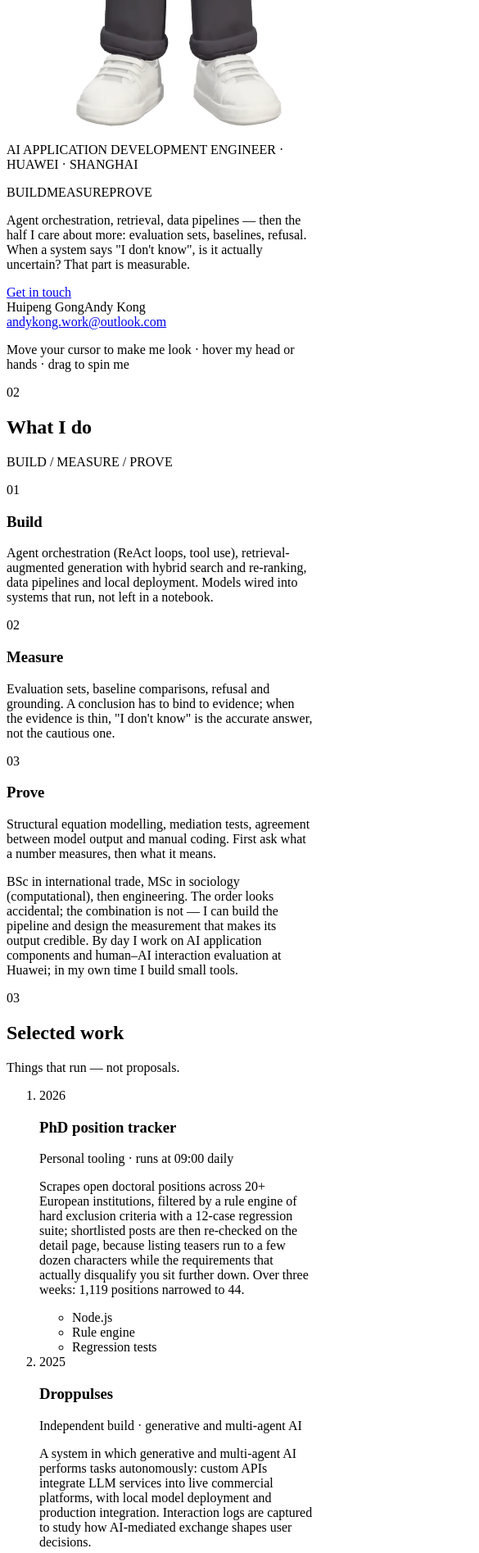
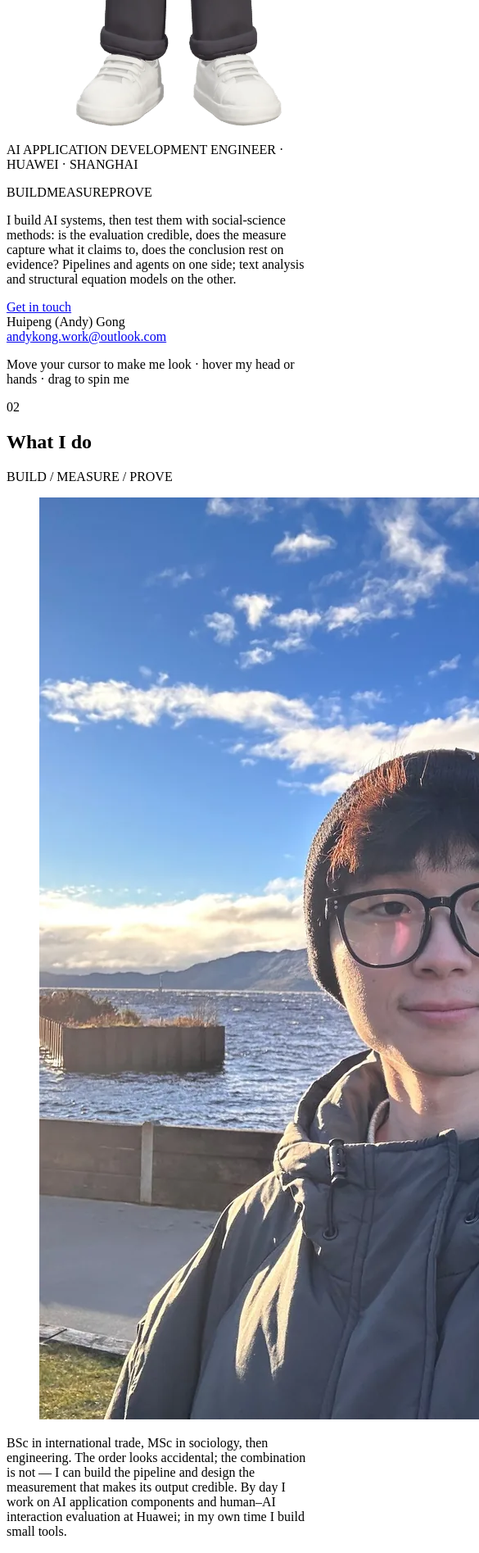
Before and after one commit to AndyKong0522/personal-site, a React (Vite) app: page / in a window 390 px wide. Shown: the part 868-2763 px from the top of the page at 82% size, 585 px wide, since content can reach past the window. Built offline with nearby package versions, Linux system fonts and the light colour scheme; the HTML template or start-up script is replaced by a standard one.

Commit message:
Content: research-forward hero, drop tracker, photo in About, full LinkedIn, EN name format

```diff
--- a/index.html
+++ b/index.html
@@ -6,7 +6,7 @@
     <title>拱慧鹏 Huipeng Gong · 人工智能系统与评测</title>
     <meta
       name="description"
-      content="拱慧鹏（Huipeng Gong）· 做人工智能系统，也做判断它好不好用的评测 · 智能体、检索、评测设计 · 上海"
+      content="拱慧鹏（Huipeng Gong）· 做人工智能系统，并用社会科学的方法检验它 · 评测、测量与计算社会科学 · 上海"
     />
     <link rel="canonical" href="https://gonghuipeng.com/" />
     <meta name="theme-color" content="#f2efe8" />
@@ -17,7 +17,7 @@
     <meta property="og:site_name" content="拱慧鹏 Huipeng Gong" />
     <meta property="og:url" content="https://gonghuipeng.com/" />
     <meta property="og:title" content="拱慧鹏 Huipeng Gong · 人工智能系统与评测" />
-    <meta property="og:description" content="做人工智能系统，也做判断它好不好用的评测 · 智能体、检索、评测设计" />
+    <meta property="og:description" content="做人工智能系统，并用社会科学的方法检验它 · 评测、测量与计算社会科学" />
     <meta property="og:image" content="https://gonghuipeng.com/og.png" />
     <meta property="og:image:width" content="1200" />
     <meta property="og:image:height" content="630" />
@@ -27,7 +27,7 @@
 
     <meta name="twitter:card" content="summary_large_image" />
     <meta name="twitter:title" content="拱慧鹏 Huipeng Gong · 人工智能系统与评测" />
-    <meta name="twitter:description" content="做人工智能系统，也做判断它好不好用的评测 · 智能体、检索、评测设计" />
+    <meta name="twitter:description" content="做人工智能系统，并用社会科学的方法检验它 · 评测、测量与计算社会科学" />
     <meta name="twitter:image" content="https://gonghuipeng.com/og.png" />
   </head>
   <body>
--- a/src/App.tsx
+++ b/src/App.tsx
@@ -373,6 +373,22 @@ export default function App() {
             <p className="rail-note">{t.about.eyebrow}</p>
           </header>
           <div className="section-body">
+            {/* 照片 + 自述并排，三栏放下面通栏 */}
+            <div className="about-top reveal">
+              <figure className="about-photo">
+                <img
+                  src="/portrait.webp"
+                  alt={t.a11y.photoAlt}
+                  width={900}
+                  height={1125}
+                  loading="lazy"
+                  decoding="async"
+                />
+              </figure>
+              <div className="about-bio">
+                <p>{t.about.bio}</p>
+              </div>
+            </div>
             <div className="pillars">
               {t.about.pillars.map((p) => (
                 <article key={p.title} className="pillar reveal">
@@ -381,9 +397,6 @@ export default function App() {
                   <p>{p.text}</p>
                 </article>
               ))}
-            </div>
-            <div className="about-bio reveal">
-              <p>{t.about.bio}</p>
             </div>
           </div>
         </section>
--- a/src/content.ts
+++ b/src/content.ts
@@ -61,7 +61,7 @@ export const content = {
       nameEn: 'Huipeng Gong',
       nameAlt: '',
       cta: '联系我',
-      lead: '智能体编排、检索、数据管线，然后是更在意的那一半：评测集、基线对照、拒答。一个系统说"不知道"的时候，它是不是真的不知道——这件事可以测。',
+      lead: '用工程把人工智能系统做出来，再用社会科学的方法检验它：评测可不可信，测量测到的是不是想测的，结论能不能落到证据上。一手写数据管线和智能体，一手做文本分析、结构方程与人工编码校验。',
       hint: '移动鼠标我会看你 · 悬停头部或手试试 · 按住可拖动',
     },
     about: {
@@ -71,7 +71,7 @@ export const content = {
         {
           k: '造',
           title: '把系统做出来',
-          text: '智能体编排（循环调度、工具调用）、检索、数据管线与本地部署。把模型接进真会跑的系统，而不是停在笔记本里。',
+          text: '数据采集与管线、检索、智能体与本地部署。把模型接进真会跑的系统，而不是停在笔记本里。',
         },
         {
           k: '量',
@@ -84,19 +84,12 @@ export const content = {
           text: '结构方程模型、中介机制检验、模型分类与人工编码的一致性。先问这个数字测的是什么，再谈它说明什么。',
         },
       ],
-      bio: '本科读国际贸易，硕士转社会学（计算方向），毕业后做工程。顺序看着像绕路，凑成的东西不多见：能写爬虫和管线，也知道怎么设计一个可信的测量。现在白天在华为做人工智能应用组件和人机交互评测，业余自己搭小工具。',
+      bio: '本科读国际贸易，硕士转社会学，毕业后做工程。顺序看着像绕路，凑成的东西不多见：能写爬虫和管线，也知道怎么设计一个可信的测量。现在白天在华为做人工智能应用组件和人机交互评测，业余自己搭小工具。',
     },
     work: {
       title: '做过的',
       intro: '能跑起来的，不是设想。',
       items: [
-        {
-          year: '2026',
-          name: '博士岗位追踪系统',
-          meta: '自用 · 每天 09:00 自动跑',
-          desc: '抓二十多所欧洲学校的在招岗位，一套硬性排除规则加 12 条回归测试；初筛过的再抓详情页复核——列表摘要只有几十个字，真正卡人的要求全写在详情页里。三周下来，1119 个岗位筛成 44 个。',
-          tags: ['自动化抓取', '规则引擎', '回归测试'],
-        },
         {
           year: '2025',
           name: 'Droppulses',
@@ -158,7 +151,7 @@ export const content = {
       factsTitle: '速览',
       facts: [
         { k: '现在', v: '华为 · 人工智能应用开发工程师（2025.10 至今）' },
-        { k: '教育', v: '杜伦大学 社会学硕士（计算方向），成绩优秀 · 南通大学 国际经济与贸易 学士，85/100' },
+        { k: '教育', v: '杜伦大学 社会学硕士，成绩优秀 · 南通大学 国际经济与贸易 学士，85/100' },
         { k: '方法', v: '结构方程模型 · 中介分析 · 计算文本分析 · 网络分析 · 调查设计 · 评测设计' },
         { k: '工具', v: 'Python、R、C++、SQL、Git 等' },
         { k: '语言', v: '中文（母语）· 英文（流利，杜伦英文授课硕士）' },
@@ -171,7 +164,7 @@ export const content = {
       linksTitle: '其他',
       links: [
         { label: 'ORCID', value: '0009-0002-6340-2325', href: ORCID_URL },
-        { label: '领英', value: 'huipeng-gong', href: LINKEDIN_URL },
+        { label: '领英', value: 'linkedin.com/in/huipeng-gong', href: LINKEDIN_URL },
       ],
       formTitle: '或者在这里留一句',
       form: {
@@ -187,6 +180,7 @@ export const content = {
     },
     a11y: {
       avatarAlt: '拱慧鹏的卡通形象',
+      photoAlt: '拱慧鹏的照片',
       switchLang: '切换到英文',
       skip: '跳到正文',
       mainNav: '主导航',
@@ -198,11 +192,11 @@ export const content = {
     sections: SECTIONS.en,
     hero: {
       eyebrow: 'AI APPLICATION DEVELOPMENT ENGINEER · HUAWEI · SHANGHAI',
-      name: 'Huipeng Gong',
+      name: 'Huipeng (Andy) Gong',
       nameEn: '',
-      nameAlt: 'Andy Kong',
+      nameAlt: '',
       cta: 'Get in touch',
-      lead: 'Agent orchestration, retrieval, data pipelines — then the half I care about more: evaluation sets, baselines, refusal. When a system says "I don\'t know", is it actually uncertain? That part is measurable.',
+      lead: 'I build AI systems, then test them with social-science methods: is the evaluation credible, does the measure capture what it claims to, does the conclusion rest on evidence? Pipelines and agents on one side; text analysis and structural equation models on the other.',
       hint: 'Move your cursor to make me look · hover my head or hands · drag to spin me',
     },
     about: {
@@ -212,7 +206,7 @@ export const content = {
         {
           k: '01',
           title: 'Build',
-          text: 'Agent orchestration (ReAct loops, tool use), retrieval-augmented generation with hybrid search and re-ranking, data pipelines and local deployment. Models wired into systems that run, not left in a notebook.',
+          text: 'Data collection and pipelines, retrieval, agents and local deployment. Models wired into systems that run, not left in a notebook.',
         },
         {
           k: '02',
@@ -225,19 +219,12 @@ export const content = {
           text: 'Structural equation modelling, mediation tests, agreement between model output and manual coding. First ask what a number measures, then what it means.',
         },
       ],
-      bio: 'BSc in international trade, MSc in sociology (computational), then engineering. The order looks accidental; the combination is not — I can build the pipeline and design the measurement that makes its output credible. By day I work on AI application components and human–AI interaction evaluation at Huawei; in my own time I build small tools.',
+      bio: 'BSc in international trade, MSc in sociology, then engineering. The order looks accidental; the combination is not — I can build the pipeline and design the measurement that makes its output credible. By day I work on AI application components and human–AI interaction evaluation at Huawei; in my own time I build small tools.',
     },
     work: {
       title: 'Selected work',
       intro: 'Things that run — not proposals.',
       items: [
-        {
-          year: '2026',
-          name: 'PhD position tracker',
-          meta: 'Personal tooling · runs at 09:00 daily',
-          desc: 'Scrapes open doctoral positions across 20+ European institutions, filtered by a rule engine of hard exclusion criteria with a 12-case regression suite; shortlisted posts are then re-checked on the detail page, because listing teasers run to a few dozen characters while the requirements that actually disqualify you sit further down. Over three weeks: 1,119 positions narrowed to 44.',
-          tags: ['Node.js', 'Rule engine', 'Regression tests'],
-        },
         {
           year: '2025',
           name: 'Droppulses',
@@ -302,7 +289,7 @@ export const content = {
         { k: 'Now', v: 'Huawei · AI Application Development Engineer (Oct 2025 – present)' },
         {
           k: 'Education',
-          v: 'MSc Sociology (computational), Durham — Merit · BSc International Economics and Trade, Nantong University — 85/100',
+          v: 'MSc Sociology, Durham — Merit · BSc International Economics and Trade, Nantong University — 85/100',
         },
         {
           k: 'Methods',
@@ -319,7 +306,7 @@ export const content = {
       linksTitle: 'Elsewhere',
       links: [
         { label: 'ORCID', value: '0009-0002-6340-2325', href: ORCID_URL },
-        { label: 'LinkedIn', value: 'in/huipeng-gong', href: LINKEDIN_URL },
+        { label: 'LinkedIn', value: 'linkedin.com/in/huipeng-gong', href: LINKEDIN_URL },
       ],
       formTitle: 'Or leave a line here',
       form: {
@@ -335,6 +322,7 @@ export const content = {
     },
     a11y: {
       avatarAlt: 'Cartoon avatar of Huipeng Gong',
+      photoAlt: 'Photo of Huipeng Gong',
       switchLang: '切换到中文',
       skip: 'Skip to content',
       mainNav: 'Main',
--- a/src/styles.css
+++ b/src/styles.css
@@ -378,8 +378,7 @@ a {
   font-weight: 400;
   font-size: clamp(1.15rem, 1.9vw, 1.65rem);
   line-height: 1;
-  text-transform: uppercase;
-  letter-spacing: 0.01em;
+  letter-spacing: 0.02em;
 }
 .hero-id-zh {
   font-size: 0.95rem;
@@ -606,14 +605,39 @@ a {
   color: var(--muted);
 }
 
+/* 照片 + 自述：照片固定 4:5，自述贴底对齐，像一张名片的两半 */
+.about-top {
+  display: grid;
+  grid-template-columns: minmax(0, clamp(15rem, 24vw, 22rem)) minmax(0, 1fr);
+  gap: clamp(1.6rem, 3.5vw, 3.5rem);
+  align-items: end;
+}
+.about-photo {
+  margin: 0;
+  aspect-ratio: 4 / 5;
+  border-radius: 18px;
+  overflow: hidden;
+  background: var(--page);
+  box-shadow: 0 1px 0 var(--line), 0 18px 40px -24px rgba(22, 35, 60, 0.45);
+}
+.about-photo img {
+  display: block;
+  width: 100%;
+  height: 100%;
+  object-fit: cover;
+}
 .about-bio {
   display: grid;
   gap: 0.9rem;
-  max-width: 64ch;
+  max-width: 52ch;
+  padding-bottom: 0.4rem;
+  border-left: 1px solid var(--line);
+  padding-left: clamp(1rem, 2vw, 1.8rem);
 }
 .about-bio p {
   margin: 0;
-  font-size: 1.02rem;
+  font-size: 1.12rem;
+  line-height: 1.75;
 }
 .about-note {
   color: var(--muted);
@@ -1029,6 +1053,20 @@ a {
   .pillar {
     padding: 1.3rem 1.15rem;
   }
+  .about-top {
+    grid-template-columns: 1fr;
+    gap: 1.4rem;
+  }
+  .about-photo {
+    width: min(100%, 20rem);
+  }
+  .about-bio {
+    border-left: 0;
+    padding-left: 0;
+  }
+  .about-bio p {
+    font-size: 1.02rem;
+  }
   .row {
     grid-template-columns: 1fr;
     gap: 0.5rem;
```
Also changed, not shown: public/og.png, public/portrait.webp (added).
